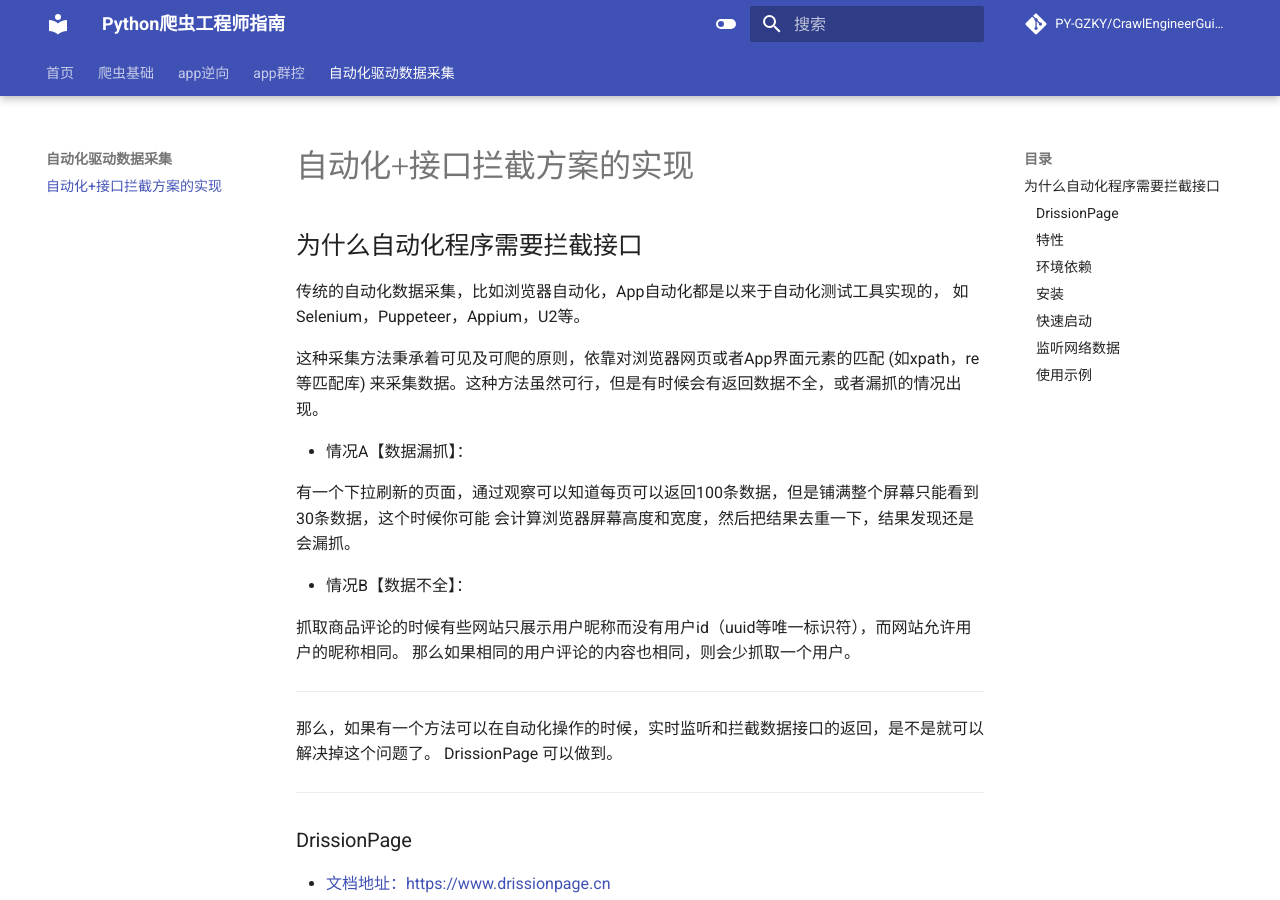
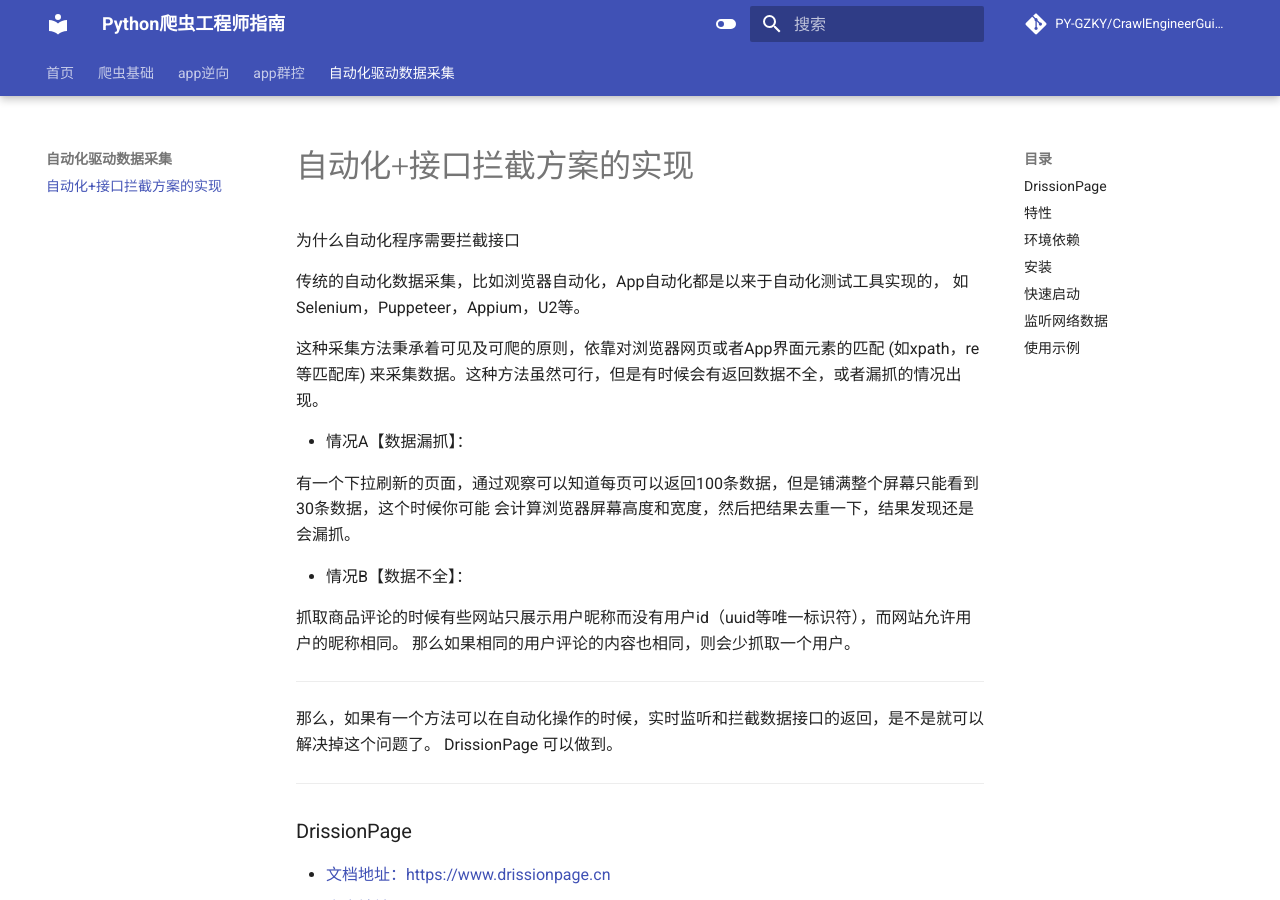
Before and after one commit to PY-GZKY/CrawlEngineerGuide, an MkDocs documentation site: the page built from docs/自动化+接口拦截方案的实现.md, in a window 1280 px wide and 900 px high. Built offline with MkDocs 1.6.1 and Material for MkDocs 9.7.7, drawn with Linux system fonts in a browser that asks for light colours; comment, search, counter and statistics services are not loaded.

Commit message:
Update 自动化+接口拦截方案的实现.md

```diff
--- a/docs/自动化+接口拦截方案的实现.md
+++ b/docs/自动化+接口拦截方案的实现.md
@@ -1,4 +1,4 @@
-## 为什么自动化程序需要拦截接口
+为什么自动化程序需要拦截接口
 
 传统的自动化数据采集，比如浏览器自动化，App自动化都是以来于自动化测试工具实现的，
 如Selenium，Puppeteer，Appium，U2等。
```
